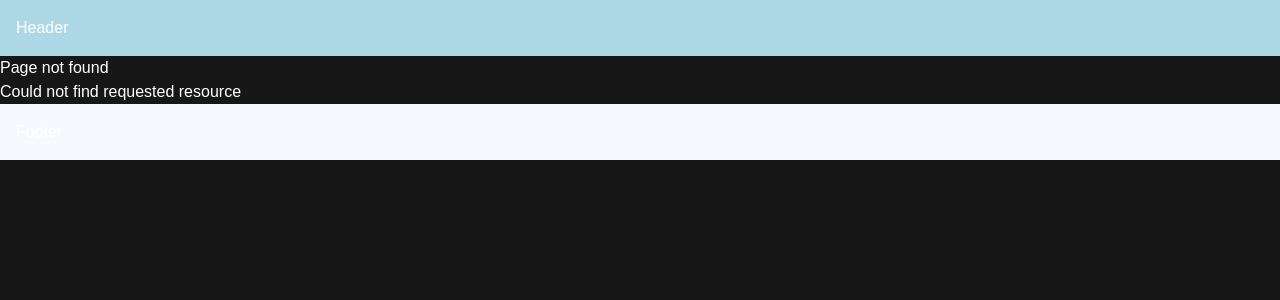
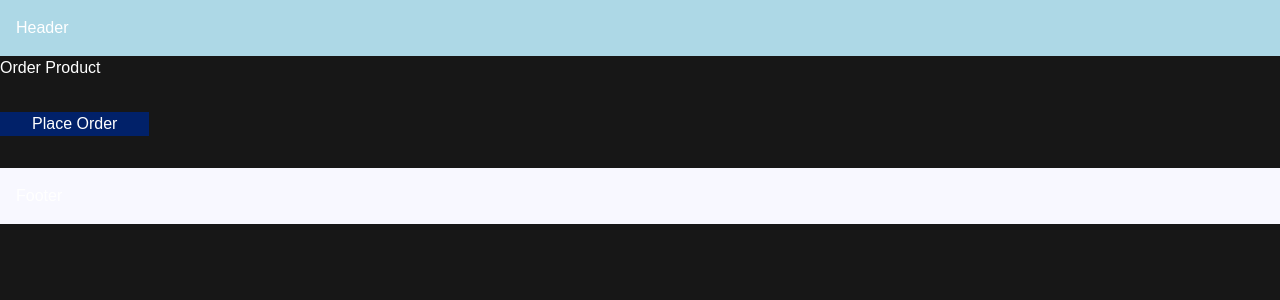
Before and after one commit to purushothamguda/hello-world-nextJs, a Next.js app: page /order-product in a window 1280 px wide. Before the commit this address had no page. Shown: the top 300 px of the page. Built offline with nearby package versions, Linux system fonts and the light colour scheme.

Commit message:
useRouter |  Tutorial - 21 - Navigating Programmatically

```diff
--- /dev/null
+++ b/src/app/order-product/page.tsx
@@ -0,0 +1,31 @@
+"use client";
+import { useRouter } from "next/navigation";
+import React from "react";
+
+const OrderProduct = () => {
+  const router = useRouter();
+
+  const handleClick = () => {
+    console.log("Placing your order");
+    router.push("/");
+  };
+
+  return (
+    <div>
+      <h1>Order Product</h1>
+      <button
+        onClick={handleClick}
+        style={{
+          backgroundColor: "#012169",
+          color: "#FFF",
+          padding: "0px 2rem",
+          margin: "2rem 0px",
+        }}
+      >
+        Place Order
+      </button>
+    </div>
+  );
+};
+
+export default OrderProduct;
```
